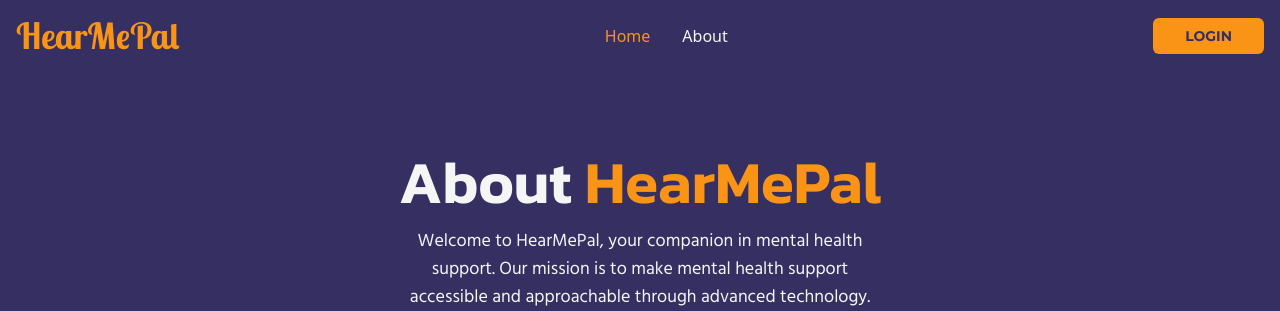
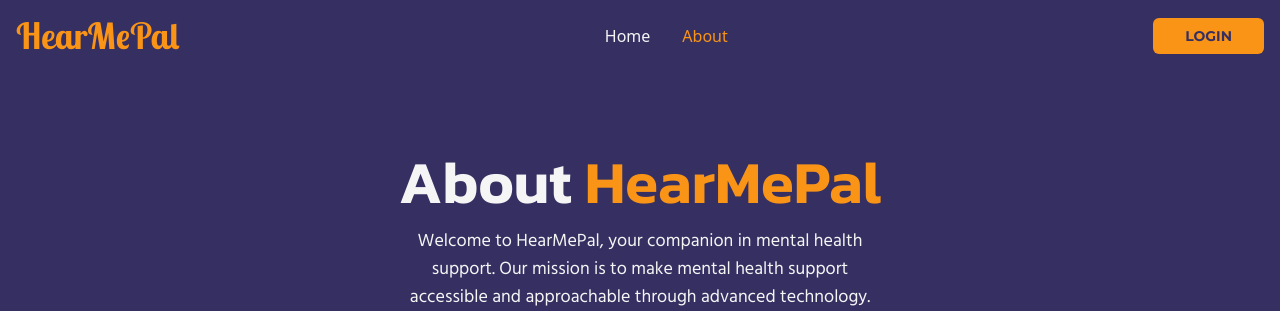
Before and after one commit to AcilRestu12/HearMePal, a Flask app: page /about in a window 1280 px wide. Shown: the top 311 px of the page. Run offline with Flask 3, Linux system fonts and the light colour scheme; style sheets or scripts are compiled from the project's sources; parts of the project's set-up code (start-up, migrations or seed data) failed here and were passed over; some libraries are stand-ins or nearby versions.

Commit message:
back-end -> navbar & footer | edit link target

```diff
--- a/templates/layouts/partials/footer.html
+++ b/templates/layouts/partials/footer.html
@@ -6,10 +6,10 @@
             </a>
             <ul class="flex flex-wrap items-center justify-around mb-4 text-base sm:text-lg sm:mb-0 sm:space-x-10 xl:space-x-14">
                 <li>
-                    <a href="#" class="hover:text-third duration-100">Home</a>
+                    <a href="/" class="hover:text-third duration-100">Home</a>
                 </li>
                 <li>
-                    <a href="#" class="hover:text-third duration-100">About</a>
+                    <a href="/about" class="hover:text-third duration-100">About</a>
                 </li>
             </ul>
         </div>
--- a/templates/layouts/partials/navbar.html
+++ b/templates/layouts/partials/navbar.html
@@ -10,15 +10,15 @@
             <span class="self-center font-lobster text-3xl font-semibold sm:text-4xl whitespace-nowrap text-third">HearMePal</span>
         </a>
         <div class="flex md:order-2 md:space-x-0 rtl:space-x-reverse">
-            <button type="button" class="text-primary bg-third duration-100 hover:text-white hover:bg-third/90 focus:ring-4 focus:outline-none focus:ring-third/50 font-montserrat font-bold uppercase rounded-md text-sm px-4 md:px-6 xl:px-8 py-2 text-center">Login</button>
+            <a href="/login" class="text-primary bg-third duration-100 hover:text-white hover:bg-third/90 focus:ring-4 focus:outline-none focus:ring-third/50 font-montserrat font-bold uppercase rounded-md text-sm px-4 md:px-6 xl:px-8 py-2 text-center">Login</a>
         </div>
         <div class="items-center justify-between hidden w-full md:flex md:w-auto md:order-1" id="navbar-sticky">
             <ul class="flex flex-col p-4 md:p-0 mt-4 font-medium border border-gray-100 rounded-lg bg-primary md:space-x-8 rtl:space-x-reverse md:flex-row md:mt-0 md:border-0 md:bg-primary dark:bg-gray-800 md:dark:bg-gray-900 dark:border-gray-700">
                 <li>
-                    <a href="/" class="block py-2 px-3 text-white duration-100 bg-third rounded md:bg-transparent md:text-third md:p-0" aria-current="page">Home</a>
+                    <a href="/" class="block py-2 px-3 duration-100 md:p-0 rounded {% if data['current_page'] == 'home' %} text-white bg-third md:bg-transparent md:text-third {% else %} text-text hover:text-white hover:bg-secondary md:hover:bg-transparent md:hover:text-third {% endif %}" aria-current="page">Home</a>
                 </li>
                 <li>
-                    <a href="/about" class="block py-2 px-3 text-text duration-100 hover:text-white rounded hover:bg-secondary md:hover:bg-transparent md:hover:text-third md:p-0">About</a>
+                    <a href="/about" class="block py-2 px-3 duration-100 md:p-0 rounded {% if data['current_page'] == 'about' %} text-white bg-third md:bg-transparent md:text-third {% else %} text-text hover:text-white hover:bg-secondary md:hover:bg-transparent md:hover:text-third {% endif %}">About</a>
                 </li>
             </ul>
         </div>
```
